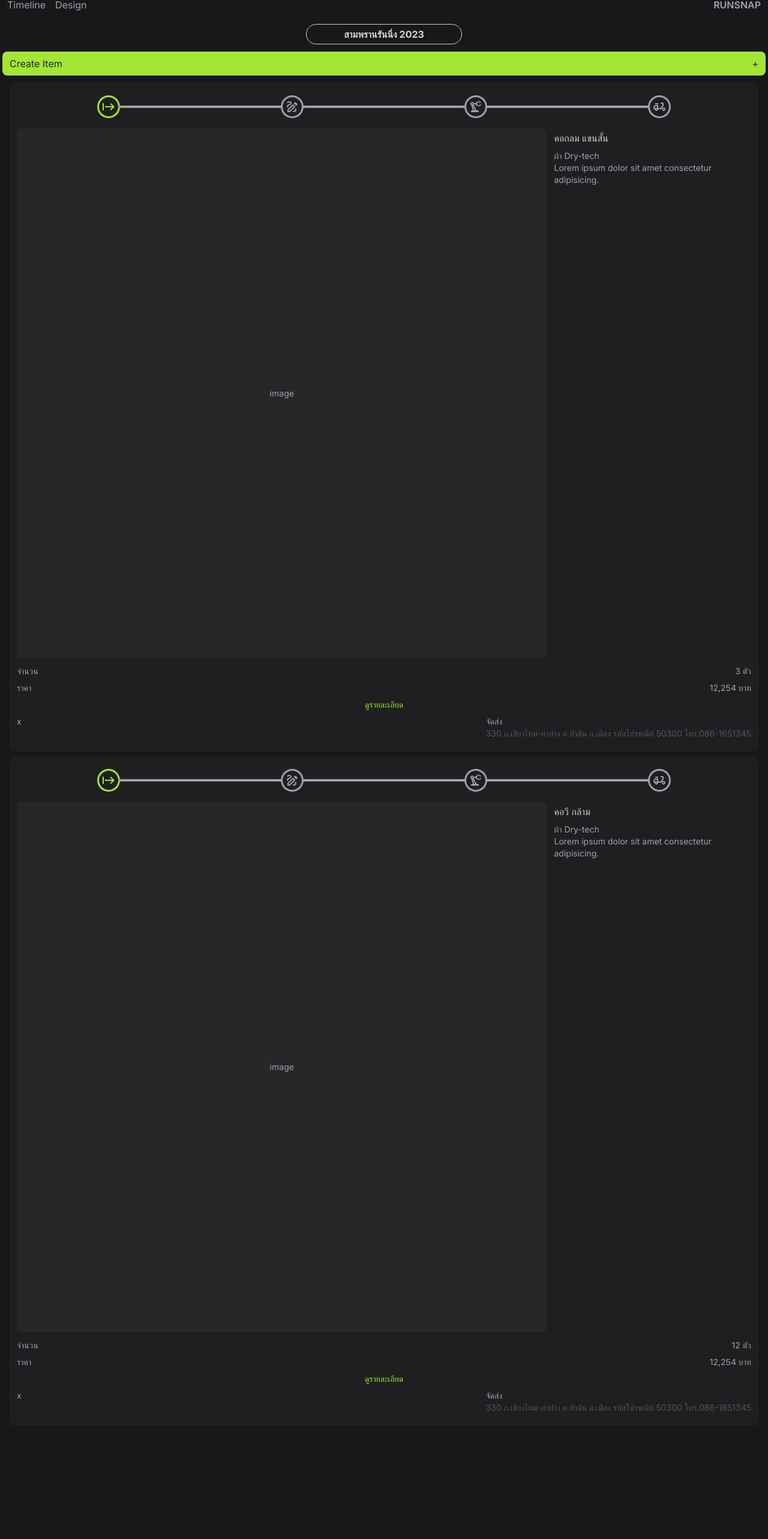
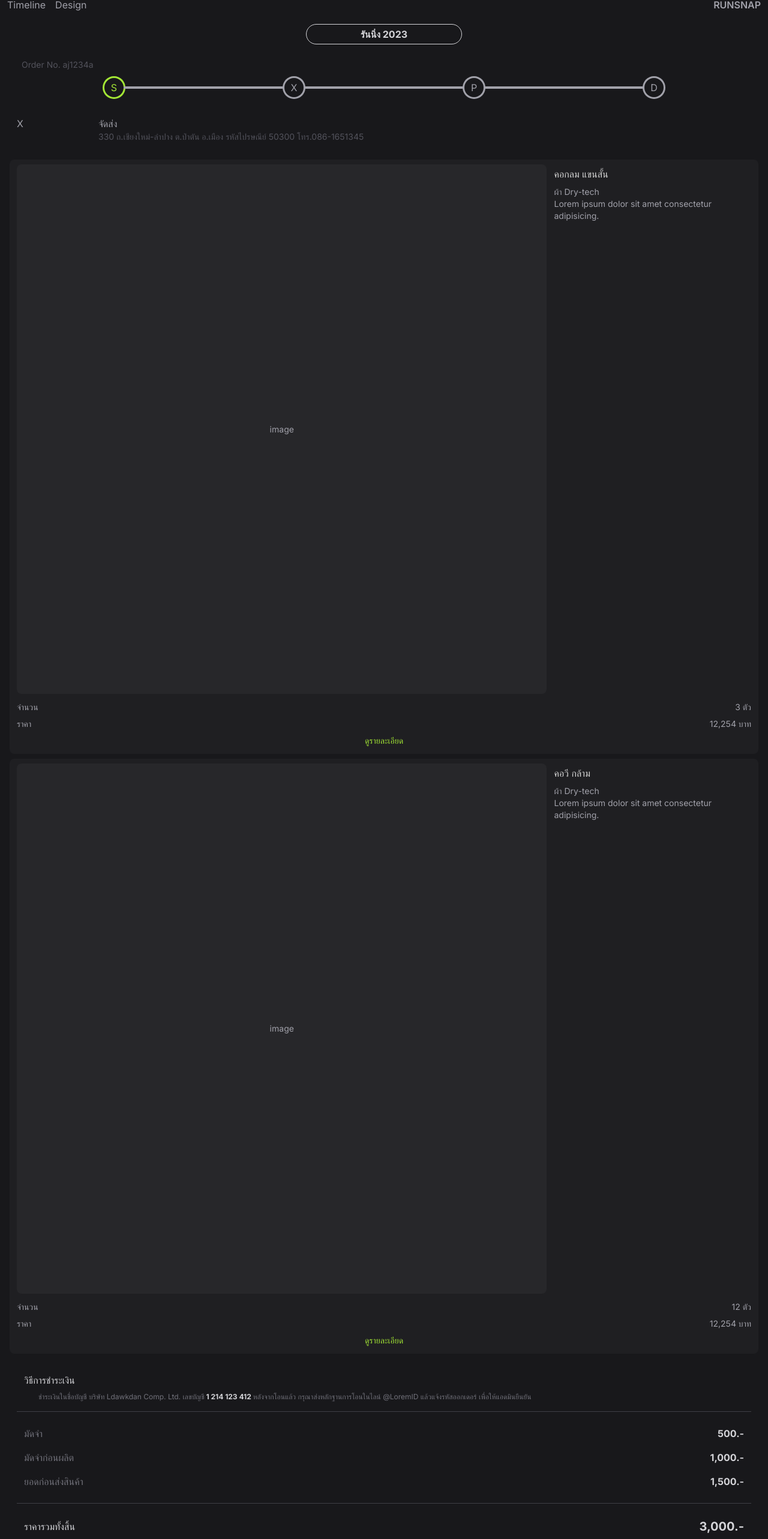
Before and after one commit to DiciembreBW/line-dev, a Next.js app: page /timeline in a window 1280 px wide. Shown: the part 12-2578 px from the top of the page at 60% size. Before the commit the page ends 2401 px from the top, so only its background shows below. Built offline with nearby package versions, Linux system fonts and the light colour scheme.

Commit message:
Add Payment swapter address and worktime line in root component

```diff
--- /dev/null
+++ b/app/timeline/comp/collection/AddressPicker.tsx
@@ -0,0 +1,18 @@
+import {Place} from "@mui/icons-material";
+import React from "react";
+
+type Props = {};
+
+export default function AddressPicker({}: Props) {
+	return (
+		<div className="px-3 py-2 grid grid-cols-9">
+			<div className="col-span-1">{/* <Place /> */}X</div>
+			<div className="col-span-8">
+				<div>จัดส่ง</div>
+				<div className="text-sm text-zinc-600">
+					330 ถ.เชียงใหม่-ลำปาง ต.ป่าตัน อ.เมือง รหัสไปรษณีย์ 50300 โทร.086-1651345
+				</div>
+			</div>
+		</div>
+	);
+}
--- a/app/timeline/comp/collection/End.tsx
+++ b/app/timeline/comp/collection/End.tsx
@@ -1,16 +1,66 @@
 import React from "react";
 import CreateItemWithIcon from "./CreateItemWithIcon";
+import {Divider} from "@mui/material";
 
 type Props = {};
 
 export default function End({}: Props) {
 	return (
-		<div className="px-4 py-3 sticky bottom-0 bg-zinc-950 flex justify-between">
-			<div className="flex gap-3">
-				<CreateItemWithIcon />
-				<div>ทั้งหมด 24 ตัว</div>
+		<div className="grid grid-cols-1 px-3 py-2 text-zinc-300">
+			<div className="px-3 py-2 basis-4/6 border-b pb-4 mb-4 border-zinc-700">
+				<div className="py-2">วิธีการชำระเงิน</div>
+				<p className="text-xs text-zinc-500 indent-6">
+					ชำระเงินในชื่อบัญชี บริษัท Ldawkdan Comp. Ltd. เลขบัญชี
+					<span className="font-bold text-zinc-300"> 1 214 123 412 </span>{" "}
+					หลังจากโอนแล้ว กรุณาส่งหลักฐานการโอนในไลน์ @LoremID แล้วแจ้งรหัสออกเดอร์
+					เพื่อให้แอดมินยืนยัน
+				</p>
 			</div>
-			<div className="bg-lime-400 px-3 text-zinc-800 rounded">รวม 24,560 บาท</div>
+
+			{/* <Divider className="bg-zinc-700 my-3" /> */}
+			<div className="flex justify-between items-center">
+				<div className="px-3 py-2 basis-4/6">
+					<div className="text-zinc-500">มัดจำ</div>
+					{/* <div className="text-xs text-zinc-500">ชำระเสร็จสิ้น</div> */}
+					{/* วันที่ 12/2/16 34.34 น. */}
+				</div>
+				<div className="px-3 py-2 basis-2/6 flex justify-end font-bold">500.-</div>
+			</div>
+
+			<div className="flex justify-between items-center">
+				<div className="px-3 py-2 basis-4/6">
+					<div className="text-zinc-500">มัดจำก่อนผลิต</div>
+					{/* <div className="text-xs text-zinc-500">ชำระเสร็จสิ้น</div> */}
+					{/* วันที่ 12/2/16 34.34 น. */}
+				</div>
+				<div className="px-3 py-2 basis-2/6 flex justify-end font-bold">
+					1,000.-
+				</div>
+			</div>
+
+			<div className="flex justify-between items-center">
+				<div className="px-3 py-2 basis-4/6">
+					<div className="text-zinc-500">ยอดก่อนส่งสินค้า</div>
+					{/* <div className="text-xs text-zinc-500">ชำระเสร็จสิ้น</div> */}
+					{/* วันที่ 12/2/16 34.34 น. */}
+				</div>
+				<div className="px-3 py-2 basis-2/6 flex justify-end font-bold">
+					1,500.-
+				</div>
+			</div>
+
+			{/* <Divider className="bg-zinc-700 my-3" /> */}
+
+			<div className="flex justify-between items-center border-t border-zinc-700 pt-4 mt-4">
+				<div className="px-3 py-2 basis-4/6">
+					<div>ราคารวมทั้งสิ้น</div>
+					{/* <div className="text-xs text-zinc-500">ชำระเสร็จสิ้น</div> */}
+					{/* วันที่ 12/2/16 34.34 น. */}
+				</div>
+				<div className="px-3 py-2 basis-2/6 flex justify-end font-bold text-xl">
+					3,000.-
+				</div>
+			</div>
 		</div>
 	);
 }
--- a/app/timeline/comp/collection/ItemDetial.tsx
+++ b/app/timeline/comp/collection/ItemDetial.tsx
@@ -46,22 +46,24 @@ export default function ItemDetial({}: Props) {
 	}, 0);
 	useEffect(() => {
 		// console.log(1234);
-		if (select?.amont !== 0) {
-			// console.log(1234);
+		// if (select?.amont !== 0) {
+		// 	// console.log(1234);
 
-			const mylabel = items.label.map((i, k) => {
-				if (i.label == select?.label) {
-					i = select;
-				}
+		// 	const mylabel = items.label.map((i, k) => {
+		// 		if (i.label == select?.label) {
+		// 			i = select;
+		// 		}
 
-				return i;
-			});
+		// 		return i;
+		// 	});
 
-			setItem((value) => {
-				return {...value, label: mylabel};
-			});
-		}
-	}, [select?.amont]);
+		// 	setItem((value) => {
+		// 		return {...value, label: mylabel};
+		// 	});
+		// }
+
+		UpdateLabel();
+	}, [select]);
 
 	function handleSwipe(status: boolean) {
 		setStatus(status);
--- a/app/timeline/comp/collection/Items.tsx
+++ b/app/timeline/comp/collection/Items.tsx
@@ -14,12 +14,9 @@ export default function Items({}: Props) {
 
 	return (
 		// <div className=" text-sm text-zinc-400">
-		<div className="grid grid-cols-1 gap-2 px-3 py-2 m-1 text-sm text-zinc-400">
+		<div className="grid grid-cols-1 gap-2 text-sm text-zinc-400 mt-3">
 			{collections.item.map((item, index) => (
-				<div className="rounded-lg bg-zinc-800/50  py-4  p-3" key={index}>
-					<div className="mt-2 my-5">
-						<WorkTimeline />
-					</div>
+				<div className="rounded-lg px-3 py-2 bg-zinc-800/50" key={index}>
 					<div className="flex gap-3 mb-2">
 						<div className="basis-3/4 aspect-square rounded-lg bg-zinc-800 flex justify-center items-center">
 							image
@@ -53,21 +50,8 @@ export default function Items({}: Props) {
 						<div>12,254 บาท</div>
 					</div>
 
-					{/* <Divider className="bg-zinc-700/50" /> */}
 					<div className="flex justify-center py-1">
 						<ItemDetial />
-					</div>
-
-					{/* <Divider className="bg-zinc-700/50" /> */}
-					<div className="py-1 flex justify-between gap-3">
-						<div>x</div>
-						<div>
-							<div>จัดส่ง</div>
-							<div className="text-sm text-zinc-600">
-								330 ถ.เชียงใหม่-ลำปาง ต.ป่าตัน อ.เมือง รหัสไปรษณีย์ 50300
-								โทร.086-1651345
-							</div>
-						</div>
 					</div>
 				</div>
 			))}
--- a/app/timeline/comp/collection/WorkTimeline.tsx
+++ b/app/timeline/comp/collection/WorkTimeline.tsx
@@ -1,3 +1,4 @@
+"use client";
 import styled from "@emotion/styled";
 import {
 	Check,
@@ -48,29 +49,22 @@ export default function WorkTimeline({}: Props) {
 	}
 
 	return (
-		<>
+		// <>
+		// </>
+		<div className="px-3 py-2  ">
+			<div className=" text-zinc-600 text-sm px-2 py-1">Order No. aj1234a</div>
 			<Stepper
 				activeStep={state}
 				alternativeLabel
-				className=""
+				className="px-3 py-2"
 				connector={<QontoConnector />}>
 				{steps.map((label, index) => (
 					<Step key={index} className="">
-						{/* <StepButton>sda</StepButton> */}
-						{/* <StepConnector s /> */}
 						<StepLabel StepIconComponent={MyIcon} />
-						{/* <span className="flex justify-center my-2">{state}</span> */}
 					</Step>
 				))}
 			</Stepper>
-
-			{/* <button className="px-3 py-2 m-1 border" onClick={previous}>
-				Left
-			</button>
-			<button className="px-3 py-2 m-1 border" onClick={next}>
-				Right
-			</button> */}
-		</>
+		</div>
 	);
 }
 
@@ -134,27 +128,10 @@ function IconCondition({props}: {props: StepIconProps}) {
 	const {active, completed, className, icon} = props;
 	return (
 		<>
-			{icon == 1 && (
-				<>
-					<StartOutlined />
-				</>
-			)}
-
-			{icon == 2 && (
-				<>
-					<DrawOutlined />
-				</>
-			)}
-			{icon == 3 && (
-				<>
-					<PrecisionManufacturingOutlined />
-				</>
-			)}
-			{icon == 4 && (
-				<>
-					<DeliveryDiningOutlined />
-				</>
-			)}
+			{icon == 1 && <>{/* <StartOutlined /> */}S</>}
+			{icon == 2 && <>{/* <DrawOutlined /> */}X</>}
+			{icon == 3 && <>{/* <PrecisionManufacturingOutlined /> */}P</>}
+			{icon == 4 && <>{/* <DeliveryDiningOutlined /> */}D</>}
 		</>
 	);
 }
--- a/app/timeline/page.tsx
+++ b/app/timeline/page.tsx
@@ -8,6 +8,8 @@ import Items from "./comp/collection/Items";
 import CreateItem from "./comp/collection/CreateItem";
 import End from "./comp/collection/End";
 import Swipe from "@/libs/components/Swipe";
+import WorkTimeline from "./comp/collection/WorkTimeline";
+import AddressPicker from "./comp/collection/AddressPicker";
 
 type Props = {};
 
@@ -17,7 +19,7 @@ export default function TimelinePage({}: Props) {
 			{/* <div className="text-xl font-bold">TimelinePage</div> */}
 			<CollectionProvider
 				initValue={{
-					name: "สามพรานรันนิ่ง 2023",
+					name: "รันนิ่ง 2023",
 					item: [
 						{
 							text: "woradet",
@@ -36,8 +38,14 @@ export default function TimelinePage({}: Props) {
 					],
 				}}>
 				<Name />
-				<CreateItem />
-				<Items />
+
+				{/* <CreateItem /> */}
+				<div className="px-4 grid grid-cols-1 gap-2">
+					<WorkTimeline />
+					<AddressPicker />
+					<Items />
+					<End />
+				</div>
 
 				{/* <PreCollection /> */}
 			</CollectionProvider>
```
